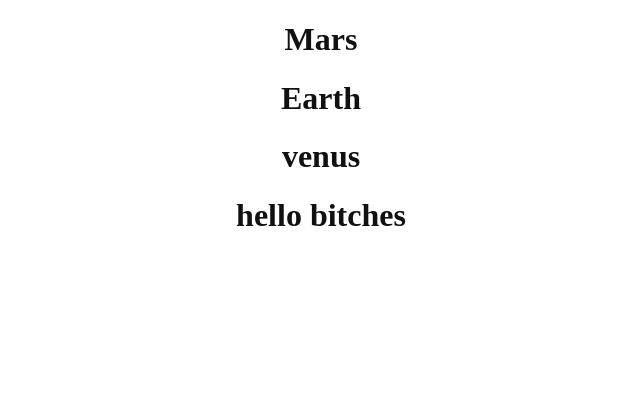
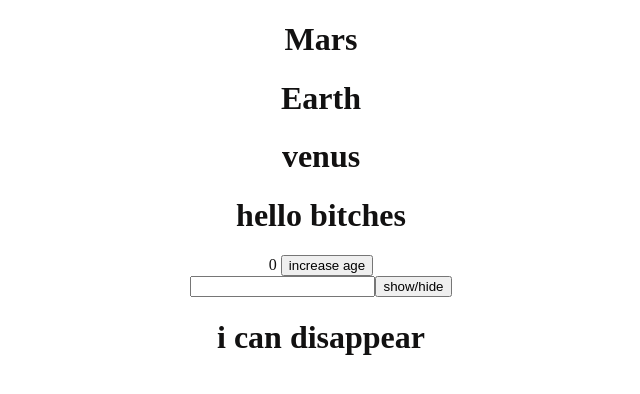
Before and after one commit to whitetposion/ToDoList, a React (Create React App) app: page / in a window 1280 px wide. Shown: the top 394 px of the page, without its empty margins (319-959 px from the left). Built offline with nearby package versions, Linux system fonts and the light colour scheme.

Commit message:
usestate

```diff
--- a/src/App.js
+++ b/src/App.js
@@ -1,9 +1,21 @@
 import React,{Component} from 'react';
 import './App.css';
 import Greet from './components/Greet';
+import { useState } from 'react';
 //import Welcome from './components/Welcome';
 
 function App() {
+  const [age, setAge]= useState(0);
+  const increasedAge=()=>{
+    setAge(age+1);
+
+  };
+  const [inputvalue, setinputvlaue]= useState("")
+  const handleInput = (event) => {
+    setinputvlaue(event.target.value);
+
+  }
+  const [text,settext ]=  useState(true);
 
   const user=[
     {name:"Mars" ,isGasPlanet: false},
@@ -19,8 +31,12 @@ function App() {
         {user.map((nmme,key)=>!nmme.isGasPlanet && <h1 >{nmme.name} </h1>
         )}
         <Greet/>
-
-
+        <div>{age} <button onClick={increasedAge}>increase age</button></div>
+        <input type="text" onChange={handleInput}/>{inputvalue}
+        <button
+        onClick={() => {settext(!text);
+        }}>show/hide</button>
+        {text && <h1>i can disappear</h1>}
       </div>
     );
 
```
